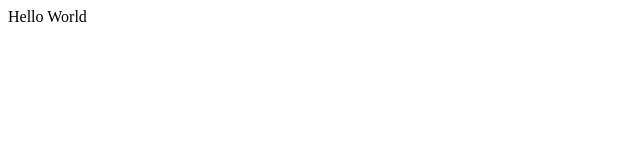
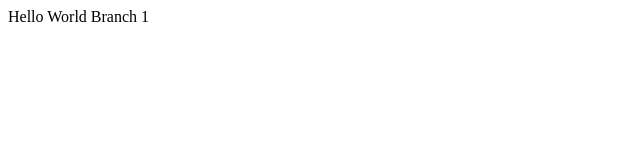
Before and after one commit to jvhva/Tutorials, a plain HTML site: page index.html in a window 1280 px wide. Shown: the full height of the page, 0-640 px from the left. Drawn offline with Linux system fonts and the light colour scheme.

Commit message:
Update index.html

```diff
--- a/index.html
+++ b/index.html
@@ -3,5 +3,5 @@
 <head>
   <title>Hello</title>
 </head>
-<body>Hello World</body>
+<body>Hello World Branch 1</body>
 </html>
```
